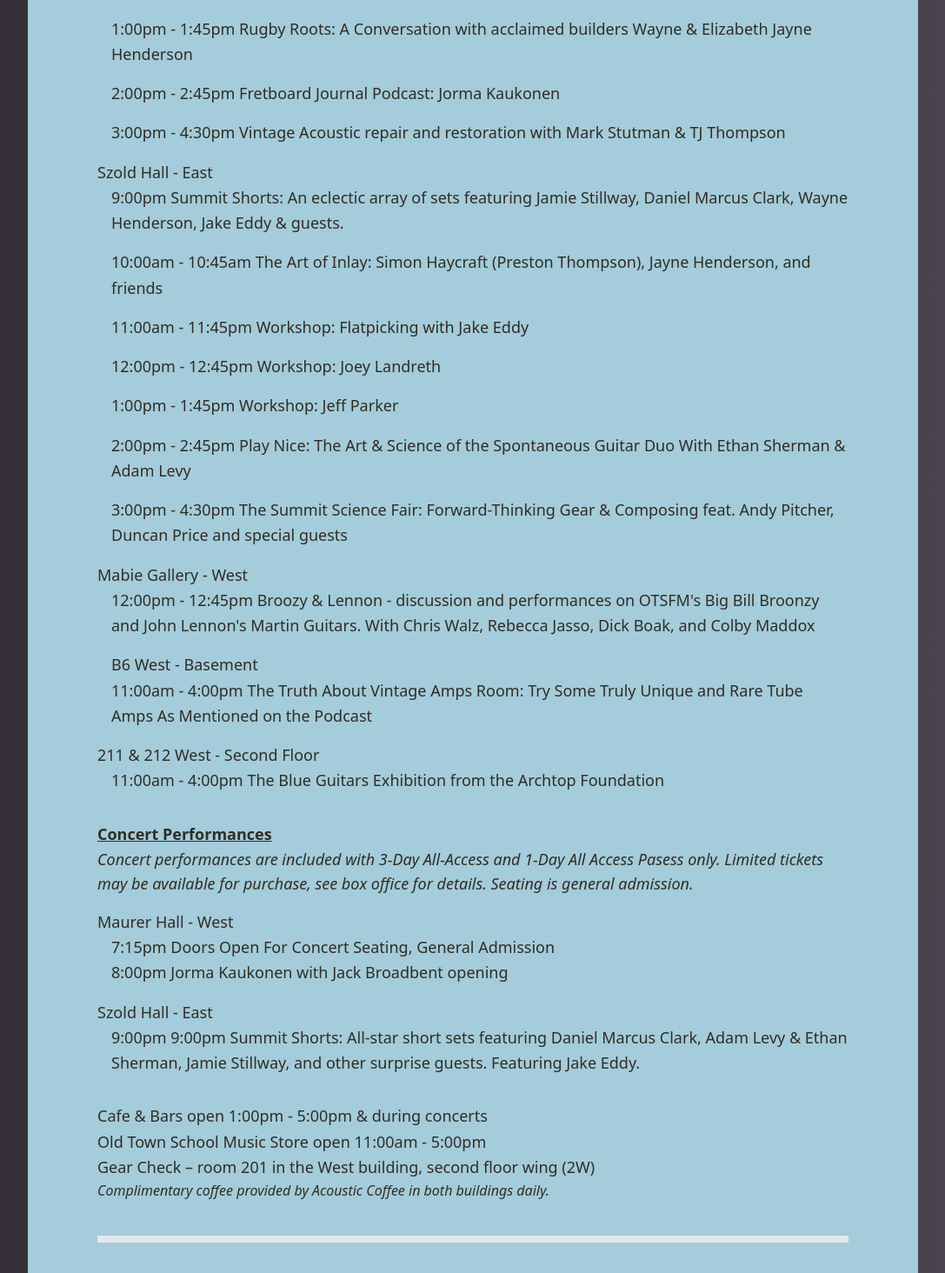
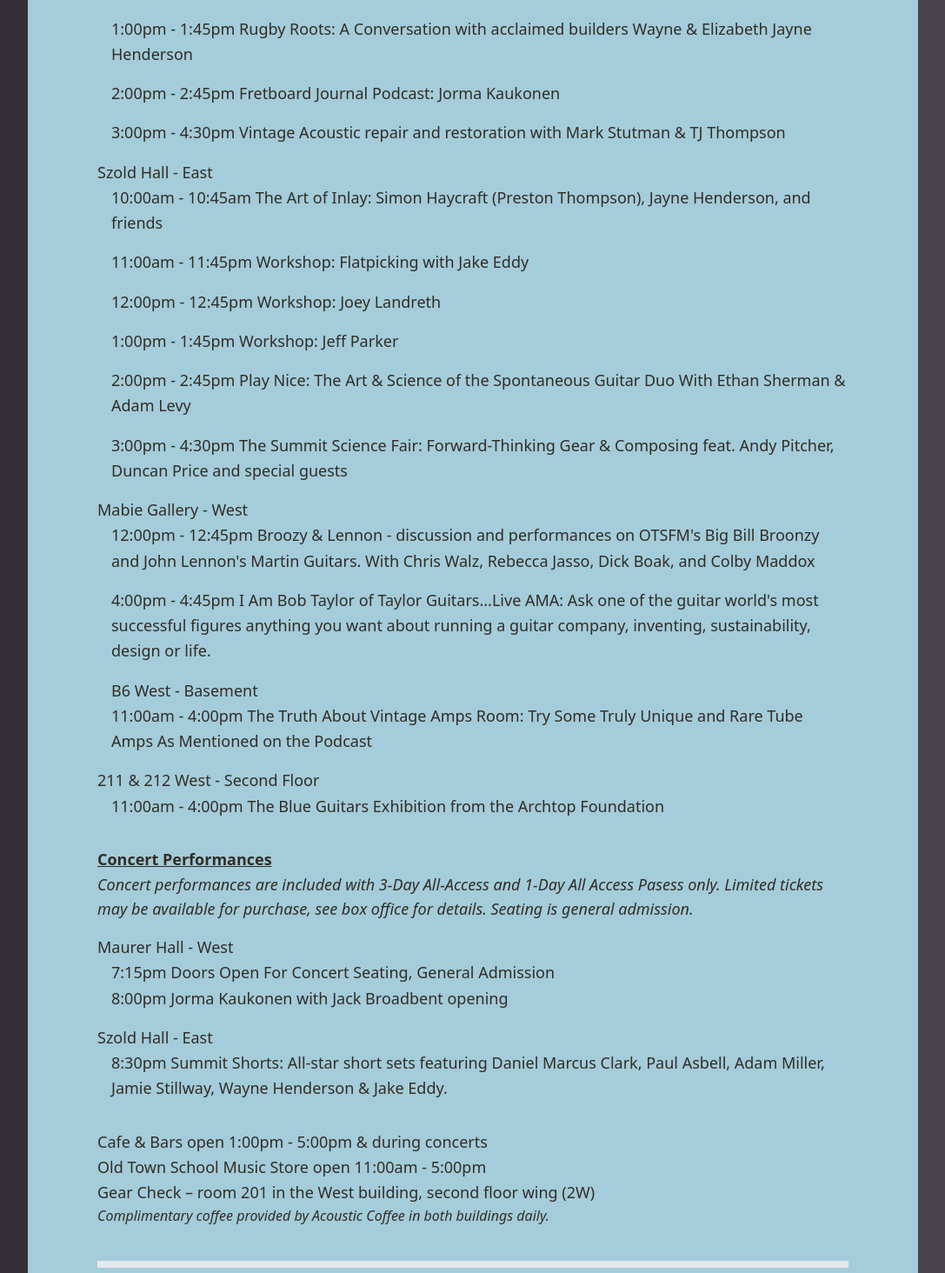
Before and after one commit to oldtownschool/fretboard-summit, a Next.js app: page /schedule in a window 1280 px wide. Shown: the part 2284-3748 px from the top of the page at 87% size, without its empty margins (96-1183 px from the left). Built offline with nearby package versions, Linux system fonts and the light colour scheme.

Commit message:
/schedule updated some time slots

```diff
--- a/app/schedule/page.js
+++ b/app/schedule/page.js
@@ -135,7 +135,6 @@
           <p className="pl-4  mb-4  text-lg leading-relaxed" >3:00pm - 4:30pm	Vintage Acoustic repair and restoration with Mark Stutman & TJ Thompson</p>
 
           <p className="text-lg leading-relaxed" >Szold Hall - East</p>
-          <p className="pl-4  mb-4  text-lg leading-relaxed" >9:00pm Summit Shorts: An eclectic array of sets featuring Jamie Stillway, Daniel Marcus Clark, Wayne Henderson, Jake Eddy & guests.</p>
           <p className="pl-4  mb-4  text-lg leading-relaxed" >10:00am - 10:45am	The Art of Inlay: Simon Haycraft (Preston Thompson), Jayne Henderson, and friends</p>
           <p className="pl-4  mb-4  text-lg leading-relaxed" >11:00am - 11:45pm	Workshop: Flatpicking with Jake Eddy</p>
           <p className="pl-4  mb-4  text-lg leading-relaxed" >12:00pm - 12:45pm	Workshop: Joey Landreth</p>
@@ -146,6 +145,8 @@
 
           <p className="text-lg leading-relaxed" >Mabie Gallery - West</p>
           <p className="pl-4 mb-4  text-lg leading-relaxed" >12:00pm - 12:45pm Broozy & Lennon - discussion and performances on OTSFM&apos;s Big Bill Broonzy and John Lennon&apos;s Martin Guitars. With Chris Walz, Rebecca Jasso, Dick Boak, and Colby Maddox</p>
+
+          <p className="pl-4 mb-4  text-lg leading-relaxed" >4:00pm - 4:45pm  I Am Bob Taylor of Taylor Guitars...Live AMA: Ask one of the guitar world's most successful figures anything you want about running a guitar company, inventing, sustainability, design or life. </p>
 
           <p className="pl-4 text-lg leading-relaxed" >B6 West - Basement</p>
           <p className="pl-4 mb-4  text-lg leading-relaxed" >11:00am - 4:00pm	The Truth About Vintage Amps Room: Try Some Truly Unique and Rare Tube Amps As Mentioned on the Podcast</p>
@@ -163,7 +164,7 @@
           <p className="pl-4 mb-4  text-lg leading-relaxed" >8:00pm 		Jorma Kaukonen with Jack Broadbent opening</p>
 
           <p className="text-lg leading-relaxed" >Szold Hall - East</p>
-          <p className="pl-4 mb-4  text-lg leading-relaxed" >9:00pm		9:00pm Summit Shorts: All-star short sets featuring Daniel Marcus Clark, Adam Levy & Ethan Sherman, Jamie Stillway, and other surprise guests. Featuring Jake Eddy.</p>
+          <p className="pl-4 mb-4  text-lg leading-relaxed" >8:30pm Summit Shorts: All-star short sets featuring Daniel Marcus Clark, Paul Asbell, Adam Miller, Jamie Stillway, Wayne Henderson & Jake Eddy.</p>
 
           <p className="mt-4 text-lg leading-relaxed" >Cafe & Bars open 1:00pm - 5:00pm & during concerts<br/>
           <a href="https://musicstore.oldtownschool.org">Old Town School Music Store</a> open 11:00am - 5:00pm<br/>
```
